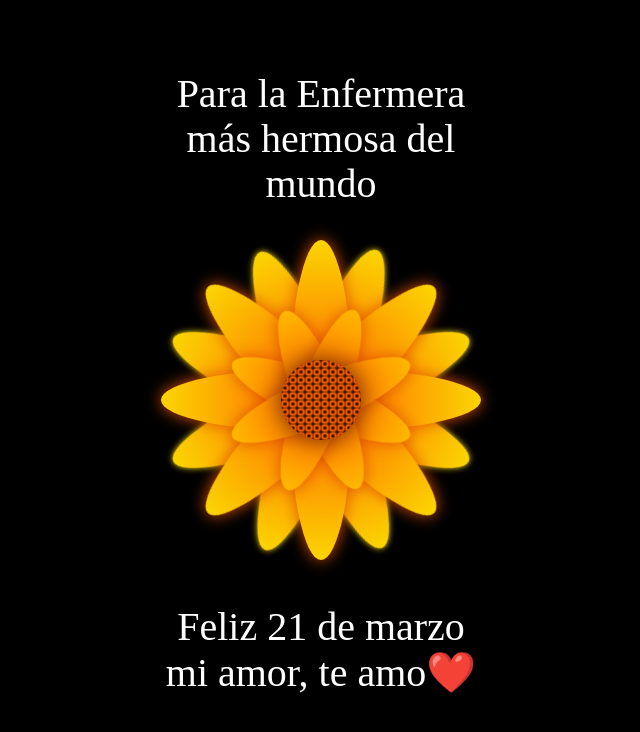
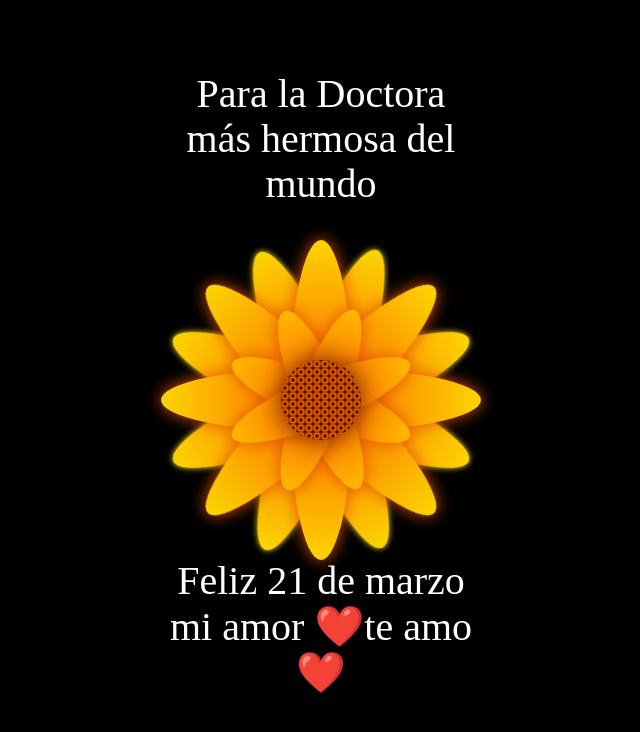
Before and after one commit to C-503/flores_miamor2.4, a plain HTML site: page docs/index.html in a window 1280 px wide. Shown: the whole page, without its empty margins (319-959 px from the left). Drawn offline with Linux system fonts and the light colour scheme.

Commit message:
Update index.html

```diff
--- a/docs/index.html
+++ b/docs/index.html
@@ -11,7 +11,7 @@
 <body>
 
 <div class="flower">
-    <div class="text-above">Para la Enfermera más hermosa del mundo </div>
+    <div class="text-above">Para la Doctora más hermosa del mundo</div>
     <div class="mid">
     </div>
     <div class="Petal1 p1">
@@ -39,7 +39,7 @@
     <div class="Petal3 p4">
     </div>
 
-    <div class="text-below">Feliz 21 de marzo mi amor, te amo❤️</div>
+    <div class="text-below">Feliz 21 de marzo mi amor ❤️te amo❤️</div>
   </div>
 </body>
 </html>
```
